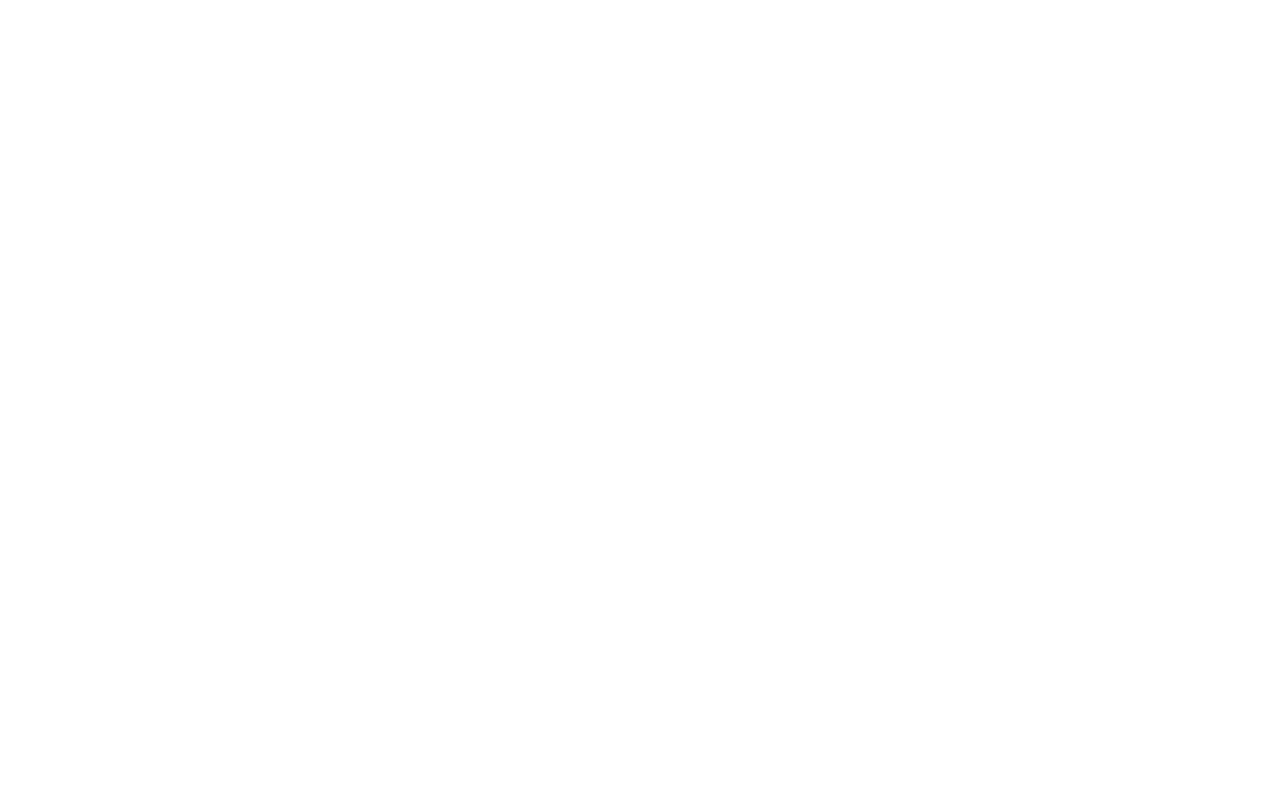
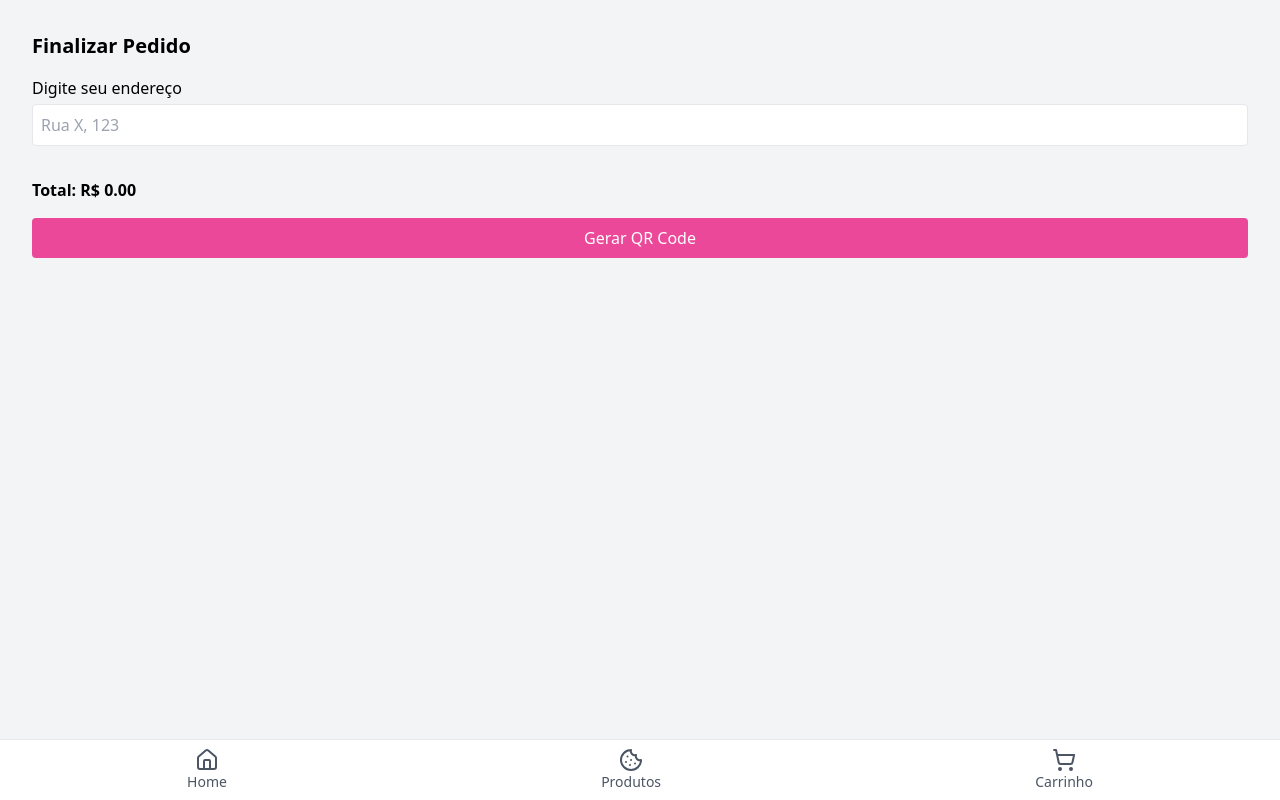
Before and after one commit to andre-0303/lopes-cake, a React (Vite) app: page /app/finalizar in a window 1280 px wide. Before the commit this address had no page. Built offline with nearby package versions, Linux system fonts and the light colour scheme.

Commit message:
:sparkles: feat: add tela de carrinho e finalizar pedido

```diff
--- a/package.json
+++ b/package.json
@@ -21,6 +21,7 @@
     "prisma": "6.2.1",
     "react": "^18.3.1",
     "react-dom": "^18.3.1",
+    "react-qr-code": "^2.0.18",
     "react-router-dom": "^7.8.2"
   },
   "devDependencies": {
--- a/src/App.tsx
+++ b/src/App.tsx
@@ -4,9 +4,12 @@
 import Home from "./pages/Home";
 import Produtos from "./pages/Produtos";
 import Carrinho from "./pages/Carrinho";
+import FinalizarPedido from "./pages/FinalizarPedido";
+import { CartProvider } from "./context/CardContext";
 
 function App() {
   return (
+    <CartProvider>
       <Router>
         <Routes>
           <Route path="/" element={<Comecar />} />
@@ -15,9 +18,11 @@
             <Route index element={<Home />} />
             <Route path="produtos" element={<Produtos />} />
             <Route path="carrinho" element={<Carrinho />} />
+            <Route path="finalizar" element={<FinalizarPedido />} />
           </Route>
         </Routes>
       </Router>
+    </CartProvider>
   );
 }
 
--- /dev/null
+++ b/src/components/CartNotification.tsx
@@ -0,0 +1,29 @@
+// components/CartNotification.tsx
+import { useEffect } from "react";
+import { useCart } from "../context/CardContext";
+import { ShoppingCart } from "lucide-react";
+
+export default function CartNotification() {
+  const { notif, setNotif } = useCart();
+
+  useEffect(() => {
+    if (!notif) return;
+
+    const timer = setTimeout(() => {
+      setNotif(null);
+    }, 2500);
+
+    return () => clearTimeout(timer);
+  }, [notif, setNotif]);
+
+  if (!notif) return null;
+
+  return (
+    <div className="fixed top-6 right-6 z-50">
+      <div className="bg-pink-500 text-white px-6 py-3 rounded-lg shadow-lg flex items-center gap-2 animate-slide-in">
+        <span><ShoppingCart/></span>
+        <p className="font-medium">{notif}</p>
+      </div>
+    </div>
+  );
+}
--- /dev/null
+++ b/src/context/CardContext.tsx
@@ -0,0 +1,100 @@
+// context/CartContext.tsx
+import { createContext, useContext, useState, ReactNode } from "react";
+
+interface CartItem {
+  id: string;
+  name: string;
+  price: number;
+  imageUrl: string;
+  quantity: number;
+}
+
+interface CartContextType {
+  cart: CartItem[];
+  addToCart: (product: Omit<CartItem, "quantity">) => void;
+  removeFromCart: (id: string) => void;
+  increaseQty: (id: string) => void;
+  decreaseQty: (id: string) => void;
+  clearCart: () => void;
+  total: number;
+
+  // 👇 Notificação
+  notif: string | null;
+  setNotif: (msg: string | null) => void;
+}
+
+const CartContext = createContext<CartContextType | undefined>(undefined);
+
+export function CartProvider({ children }: { children: ReactNode }) {
+  const [cart, setCart] = useState<CartItem[]>([]);
+  const [notif, setNotif] = useState<string | null>(null);
+
+  function addToCart(product: { id: string; name: string; price: number; imageUrl: string }) {
+    setCart((prev) => {
+      const existing = prev.find((item) => item.id === product.id);
+
+      if (existing) {
+        return prev.map((item) =>
+          item.id === product.id
+            ? { ...item, quantity: item.quantity + 1 }
+            : item
+        );
+      }
+
+      return [...prev, { ...product, quantity: 1 }];
+    });
+
+    // dispara a notificação global
+    setNotif(`${product.name} adicionado ao carrinho!`);
+  }
+
+  const removeFromCart = (id: string) => {
+    setCart((prev) => prev.filter((item) => item.id !== id));
+  };
+
+  const increaseQty = (id: string) => {
+    setCart((prev) =>
+      prev.map((item) =>
+        item.id === id ? { ...item, quantity: item.quantity + 1 } : item
+      )
+    );
+  };
+
+  const decreaseQty = (id: string) => {
+    setCart((prev) =>
+      prev
+        .map((item) =>
+          item.id === id ? { ...item, quantity: item.quantity - 1 } : item
+        )
+        .filter((item) => item.quantity > 0)
+    );
+  };
+
+  const clearCart = () => setCart([]);
+
+  const total = cart.reduce((sum, item) => sum + item.price * item.quantity, 0);
+
+  return (
+    <CartContext.Provider
+      value={{
+        cart,
+        addToCart,
+        removeFromCart,
+        increaseQty,
+        decreaseQty,
+        clearCart,
+        total,
+        notif,
+        setNotif,
+      }}
+    >
+      {children}
+    </CartContext.Provider>
+  );
+}
+
+export const useCart = () => {
+  const ctx = useContext(CartContext);
+  if (!ctx) throw new Error("useCart precisa estar dentro de CartProvider");
+  return ctx;
+};
--- a/src/layouts/AppLayout.tsx
+++ b/src/layouts/AppLayout.tsx
@@ -1,14 +1,16 @@
 import { Outlet, NavLink } from "react-router-dom";
-import { House } from "lucide-react";
+import { Car, House } from "lucide-react";
 import { ShoppingCart } from "lucide-react";
 import { Cookie } from "lucide-react";
+import CartNotification from "../components/CartNotification";
 
 export default function AppLayout() {
   return (
     <div className="flex flex-col min-h-screen bg-gray-100">
       {/* Área principal */}
       <div className="flex-1">
-        <Outlet /> {/* Aqui entram as páginas das tabs */}
+        <Outlet />
+        <CartNotification/>
       </div>
 
       {/* Tabs fixas */}
--- a/src/pages/Carrinho.tsx
+++ b/src/pages/Carrinho.tsx
@@ -1,10 +1,59 @@
+import { useNavigate } from "react-router-dom";
 import Logo from "../components/Logo";
+import { useCart } from "../context/CardContext";
+import { Plus, Minus, X, ShoppingCartIcon } from "lucide-react";
 
 export default function Carrinho() {
+
+  const {cart, increaseQty, decreaseQty, removeFromCart, total} = useCart();
+  const navigate = useNavigate();
+
   return (
     <div className="p-8">
       <Logo />
-      <p>Seus itens aparecerão aqui.</p>
+      <div className="flex flex-row items-center">
+        <h3 className="mt-4 text-xl font-semibold mb-3 mr-2">Carrinho </h3>
+        <ShoppingCartIcon/>
+      </div>
+
+      {cart.length === 0 ? (
+        <p>Seu carrinho está vazio.</p>
+      ) : (
+        <>
+          <div className="flex flex-col gap-4">
+            {cart.map((item) => (
+              <div key={item.id} className="flex items-center justify-between border p-4 rounded-lg">
+                <div className="w-16 h-16 overflow-hidden rounded">
+                  <img src={item.imageUrl} className="w-full h-full object-cover" alt={item.name} />
+                </div>
+                <div className="flex-1 px-4">
+                  <h2 className="font-semibold text-lg line-clamp-2 leading-none">{item.name}</h2>
+                  <p className="text-pink-500 font-medium">R$ {item.price.toFixed(2)}</p>
+                  <div className="flex gap-2 mt-2">
+                    <button onClick={() => decreaseQty(item.id)} className="px-1 py-1 bg-gray-300 rounded"><Minus/></button>
+                    <span>{item.quantity}</span>
+                    <button onClick={() => increaseQty(item.id)} className="px-1 py-1 bg-gray-300 rounded"><Plus/></button>
+                  </div>
+                </div>
+                <button onClick={() => removeFromCart(item.id)} className="text-red-500"><X/></button>
+              </div>
+            ))}
+          </div>
+
+          <div className="mt-6 flex justify-between items-center font-bold text-lg">
+            <span>Total:</span>
+            <span>R$ {total.toFixed(2)}</span>
+          </div>
+
+          <button
+            onClick={() => navigate("/app/finalizar")}
+            className="mt-6 w-full bg-pink-500 text-white py-2 rounded"
+          >
+            Finalizar Pedido
+          </button>
+        </>
+      )}
+
     </div>
   );
 }
--- /dev/null
+++ b/src/pages/FinalizarPedido.tsx
@@ -0,0 +1,80 @@
+import { useState } from "react";
+import { useCart } from "../context/CardContext";
+import QRCode from "react-qr-code";
+
+export default function FinalizarPedido() {
+  const { cart, total, clearCart } = useCart();
+  const [endereco, setEndereco] = useState("");
+  const [mostrarQR, setMostrarQR] = useState(false);
+  const [pedidoPago, setPedidoPago] = useState(false);
+  const [botaoTexto, setBotaoTexto] = useState("Copiar código");
+
+  const handleCopiar = () => {
+    navigator.clipboard.writeText(`Pedido: ${JSON.stringify(cart)} | Endereço: ${endereco}`);
+    setBotaoTexto('Copiado!');
+    setTimeout(() => setBotaoTexto('Copiar código'), 2000)
+  }
+
+  const handlePagar = () => {
+    setPedidoPago(true);
+    clearCart();
+  };
+
+  return (
+    <div className="p-8">
+      <h1 className="text-xl font-bold mb-4">Finalizar Pedido</h1>
+
+      <h3 className="mb-1 font-normal text-base">Digite seu endereço</h3>
+      <input
+        type="text"
+        placeholder="Rua X, 123"
+        value={endereco}
+        onChange={(e) => setEndereco(e.target.value)}
+        className="w-full p-2 border rounded mb-4"
+      />
+
+      <div className="mb-4">
+        {cart.map((item) => (
+          <div key={item.id} className="flex justify-between items-center gap-2">
+            <span className="max-w-[70%] overflow-hidden whitespace-nowrap text-ellipsis">{item.quantity}x {item.name}</span>
+            <span>R$ {(item.price * item.quantity).toFixed(2)}</span>
+          </div>
+        ))}
+      </div>
+
+      <div className="font-bold mb-4">Total: R$ {total.toFixed(2)}</div>
+
+      {!mostrarQR ? (
+        <button
+          onClick={() => {
+            if(!endereco.trim()) {
+                alert('Preencha o endereço!');
+                return;
+            }
+            setMostrarQR(true)
+          }}
+          className="w-full bg-pink-500 text-white py-2 rounded"
+        >
+          Gerar QR Code
+        </button>
+      ) : (
+        <>
+          <QRCode value={`Pedido: ${JSON.stringify(cart)} | Endereço: ${endereco}`} size={180} />
+          <button className="w-full bg-slate-400 text-white py-2 rounded mt-4" onClick={handleCopiar}>{botaoTexto}</button>
+          <button
+            onClick={handlePagar}
+            className="w-full bg-green-500 text-white py-2 rounded mt-4"
+          >
+            Produto Pago
+          </button>
+        </>
+      )}
+
+      {pedidoPago && (
+        <div className="mt-6 p-4 bg-green-100 text-green-700 rounded">
+          ✅ Pedido realizado com sucesso! Seu pedido será enviado em breve.
+        </div>
+      )}
+    </div>
+  );
+}
--- a/tailwind.config.js
+++ b/tailwind.config.js
@@ -2,7 +2,17 @@
 export default {
   content: ["./src/**/*.{js,ts,jsx,tsx}"],
   theme: {
-    extend: {},
+    extend: {
+      keyframes: {
+        "slide-in": {
+          "0%": { transform: "translateX(100%)", opacity: "0" },
+          "100%": { transform: "translateX(0)", opacity: "1" },
+        },
+      },
+      animation: {
+        "slide-in": "slide-in 0.3s ease-out",
+      },
+    },
   },
   plugins: [],
 };
```
Also changed, not shown: src/components/ProductCard.tsx (+10 -5 lines), src/pages/Produtos.tsx (+3 -6 lines), 1 other file (tests, documents, lock files or other folders). Lines whose indentation alone changed are shown as unchanged.
